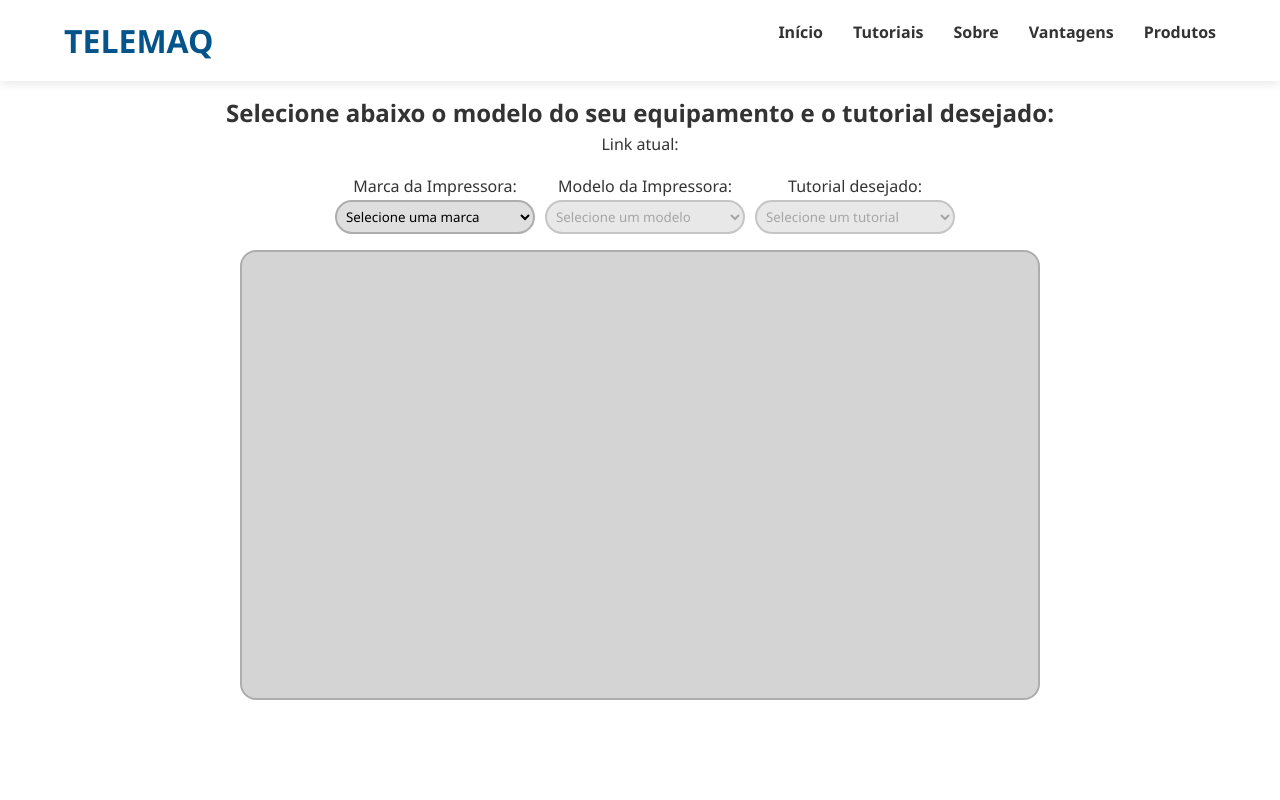
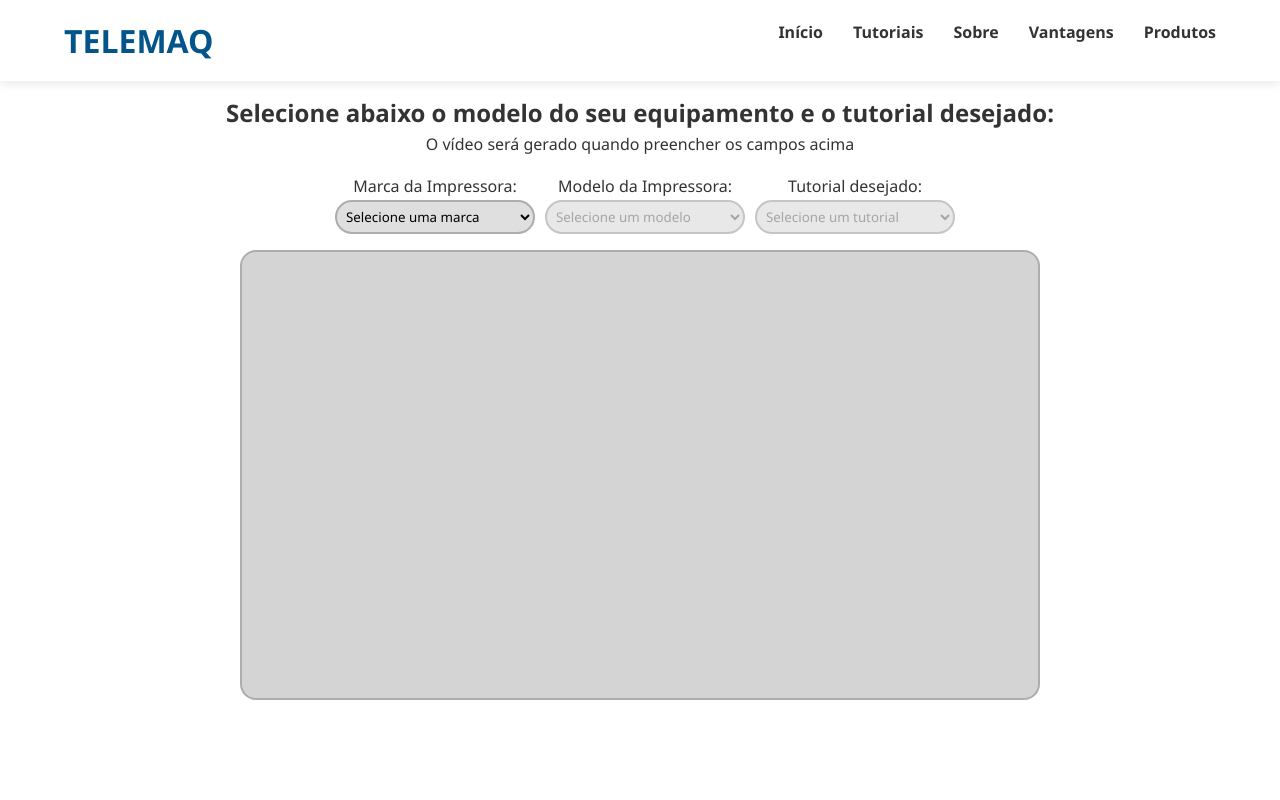
Before and after one commit to Melo1337/telemaq-react, a React (Create React App) app: page /Tutoriais in a window 1280 px wide. Shown: the top 800 px of the page. Built offline with nearby package versions, Linux system fonts and the light colour scheme.

Commit message:
TutoriaisUpdate

```diff
--- a/src/pages/Tutoriais/Tutoriais.js
+++ b/src/pages/Tutoriais/Tutoriais.js
@@ -45,7 +45,7 @@ const Tutoriais = () => {
       <section className='container-tutorial'>
         <div>
           <h2 className='title'>Selecione abaixo o modelo do seu equipamento e o tutorial desejado:</h2>
-          <p>Link atual: <code>{window.location.search}</code></p>
+          <p>O vídeo será gerado quando preencher os campos acima</p>
         </div>
         <form>
           <div className='seletores'>
```
